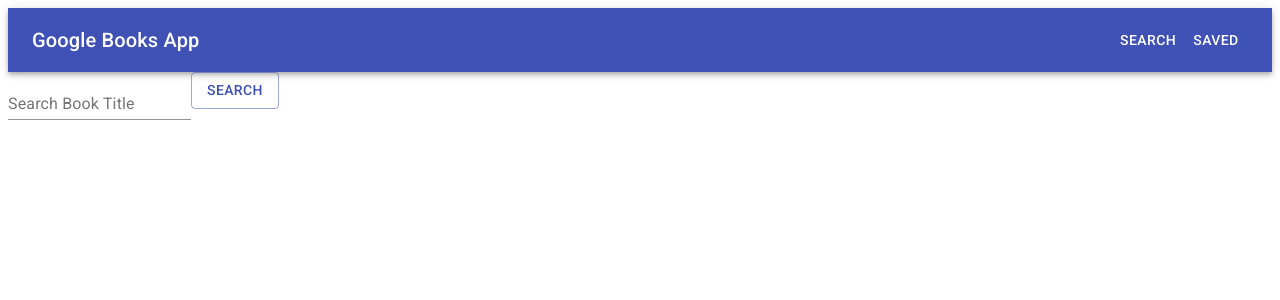
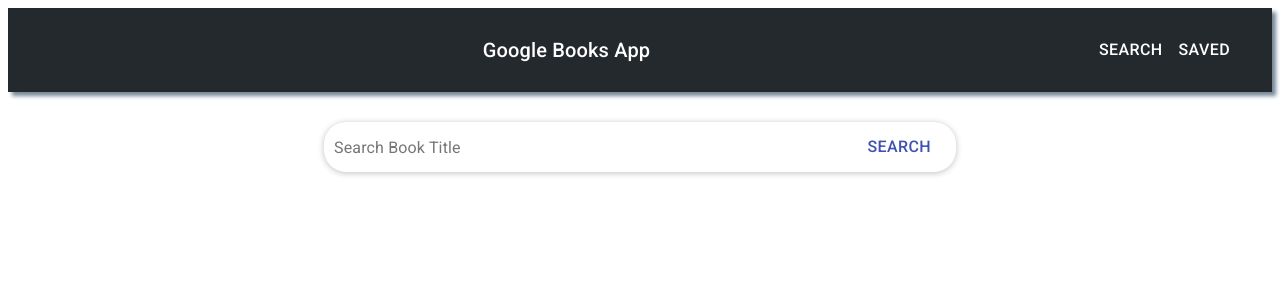
Before and after one commit to hoyeoness9837/googlebooksearch_react, a React (Create React App) app in the folder client/: page / in a window 1280 px wide. Shown: the top 300 px of the page. Built offline with nearby package versions, Linux system fonts and the light colour scheme.

Commit message:
added inhenced stylings, fixed errors when user search without input, empty img link or auther.

```diff
--- a/client/src/components/Navbar/Navbar.js
+++ b/client/src/components/Navbar/Navbar.js
@@ -5,8 +5,7 @@
 import Toolbar from '@material-ui/core/Toolbar'
 import Typography from '@material-ui/core/Typography'
 import Button from '@material-ui/core/Button'
-import IconButton from '@material-ui/core/IconButton'
-import MenuIcon from '@material-ui/icons/Menu'
+import './navbar.css'
 
 const useStyles = makeStyles((theme) => ({
   root: {
--- /dev/null
+++ b/client/src/components/Navbar/navbar.css
@@ -0,0 +1,3 @@
+.MuiAppBar-colorPrimary {
+  background-color: #24292E !important;
+}
--- a/client/src/pages/Home/Home.js
+++ b/client/src/pages/Home/Home.js
@@ -3,33 +3,25 @@
 import TextField from '@material-ui/core/TextField';
 import Card from '@material-ui/core/Card';
 import CardActions from '@material-ui/core/CardActions';
-import CardContent from '@material-ui/core/CardContent';
 import CardMedia from '@material-ui/core/CardMedia';
 import Button from '@material-ui/core/Button';
-import Typography from '@material-ui/core/Typography';
 import CardHeader from '@material-ui/core/CardHeader';
-import Avatar from '@material-ui/core/Avatar';
 import axios from 'axios';
-import { FormHelperText } from '@material-ui/core';
+import './home.css';
 
 const useStyles = makeStyles({
   root: {
     display: 'flex',
-    width: 'fitContent',
-    border: '1px solid green',
     margin: '10px 10px',
-    backgroundSize: 'auto',
   },
   media: {
-    margin: 'auto',
-    width: '20vw',
-    height: '10vh',
+    width: '100%',
+    height: '20vh',
   },
 });
 
 const Home = () => {
   const classes = useStyles();
-
   const [bookState, setBookState] = useState({
     search: '',
     books: [],
@@ -39,40 +31,45 @@
     setBookState({ ...bookState, [event.target.name]: event.target.value });
   };
 
-  bookState.handleSearchBook = (event) => {
+  bookState.handleSearchBook = async (event) => {
     event.preventDefault();
-    axios
-      .get(`/api/books/${bookState.search}`)
-      .then(({ data }) => {
-        console.log(data);
-        setBookState({ ...bookState, books: data });
-      })
-      .catch((err) => console.error(err));
+    if (bookState.search.length > 0) {
+      await axios
+        .get(`/api/books/${bookState.search}`)
+        .then(({ data }) => {
+          setBookState({ ...bookState, books: data });
+        })
+        .catch((err) => console.error(err));
+    }
   };
 
-  bookState.handleSaveBook = (book) => {
-    axios
+  bookState.handleSaveBook = async (book) => {
+    await axios
       .post('/api/books', {
         title: book.volumeInfo.title,
-        author: book.volumeInfo.authors[0],
+        author: JSON.stringify(
+          book.volumeInfo.authors && book.volumeInfo.authors[0]
+        ),
         description: book.volumeInfo.description,
-        image: book.volumeInfo.imageLinks.smallThumbnail,
+        image:
+          book.volumeInfo.imageLinks &&
+          book.volumeInfo.imageLinks.smallThumbnail,
         link: book.volumeInfo.previewLink,
         bookId: book.id,
       })
       .then(() => {
         const books = bookState.books;
-        const gifsFiltered = books.filter(
+        const booksFiltered = books.filter(
           (googleBook) => googleBook.id !== book.id
         );
-        setBookState({ ...bookState, books: gifsFiltered });
+        setBookState({ ...bookState, books: booksFiltered });
       })
       .catch((err) => console.error(err));
   };
 
   return (
     <>
-      <form onSubmit={bookState.handleSearchBook}>
+      <form className='home__searh__form' onSubmit={bookState.handleSearchBook}>
         <TextField
           label='Search Book Title'
           name='search'
@@ -87,24 +84,31 @@
           Search
         </Button>
       </form>
-      <div>
+      <section className='search_results'>
         {bookState.books.map((book) => (
           <Card className={classes.root}>
             <CardHeader
               title={book.volumeInfo.title}
-              subheader={`Written by ${book.volumeInfo.authors[0]}`}
+              subheader={`Written by ${
+                book.volumeInfo.authors &&
+                JSON.stringify(book.volumeInfo.authors[0])
+              }`}
             />
             <CardMedia
               style={{
-                backgroundSize: 'auto'}}
+                backgroundSize: 'auto',
+              }}
               className={classes.media}
-              image={book.volumeInfo.imageLinks.smallThumbnail}
+              image={
+                book.volumeInfo.imageLinks &&
+                book.volumeInfo.imageLinks.smallThumbnail
+              }
               title={book.volumeInfo.title}
             />
             <CardActions>
               <Button
                 size='small'
-                color='primary'
+                color='secondary'
                 onClick={() => bookState.handleSaveBook(book)}
               >
                 Save
@@ -119,7 +123,7 @@
             </CardActions>
           </Card>
         ))}
-      </div>
+      </section>
     </>
   );
 };
--- /dev/null
+++ b/client/src/pages/Home/home.css
@@ -0,0 +1,70 @@
+.home__searh__form {
+  display: flex;
+  box-sizing: border-box;
+  padding: 10px;
+  width: 50%;
+  margin: auto;
+  margin-top: 30px;
+  box-shadow: 0 1px 6px 0 rgba(32, 33, 36, 0.28);
+  border-radius: 22px;
+  line-height: 50px;
+  height: 50px;
+  align-items: center;
+  justify-content: space-between;
+}
+
+.MuiInputBase-input {
+  padding-bottom: 22px !important;
+  padding-left: 22px !important;
+}
+
+.MuiButton-outlinedPrimary {
+  border: none !important;
+}
+
+.MuiInput-underline::before,
+.MuiInput-underline::after {
+  border-bottom: none !important;
+}
+
+.search_results {
+  position: absolute;
+  width: 100vw;
+  box-sizing: border-box;
+  display: flex;
+  flex-wrap: wrap;
+  justify-content: center;
+}
+
+.MuiButton-label {
+  font-size: 1rem;
+}
+
+.MuiPaper-root {
+  display: flex;
+  flex-direction: column;
+  width: 15rem;
+  box-shadow: 4px 4px 4px #778899 !important;
+}
+
+.MuiCardMedia-root {
+  margin: auto;
+  background-size: contain !important;
+  width: 8rem;
+  height: 12rem;
+}
+
+.makeStyles-media-6 {
+  height: auto;
+}
+
+.MuiCardActions-root {
+  justify-content: center;
+}
+
+.MuiCardHeader-root {
+  height: 10em;
+  margin-bottom: 10px;
+  padding: 0px!important;
+  border-bottom: 1px solid #778899;
+}
--- a/client/src/pages/Saved/Saved.js
+++ b/client/src/pages/Saved/Saved.js
@@ -1,28 +1,21 @@
 import React, { useState, useEffect } from 'react';
 import { makeStyles } from '@material-ui/core/styles';
-import TextField from '@material-ui/core/TextField';
 import Card from '@material-ui/core/Card';
 import CardActions from '@material-ui/core/CardActions';
-import CardContent from '@material-ui/core/CardContent';
 import CardMedia from '@material-ui/core/CardMedia';
 import Button from '@material-ui/core/Button';
-import Typography from '@material-ui/core/Typography';
 import CardHeader from '@material-ui/core/CardHeader';
-import Avatar from '@material-ui/core/Avatar';
 import axios from 'axios';
+import './saved.css'
 
 const useStyles = makeStyles({
   root: {
     display: 'flex',
-    width: 'fitContent',
-    border: '1px solid green',
     margin: '10px 10px',
-    backgroundSize: 'auto',
   },
   media: {
-    margin: 'auto',
-    width: '20vw',
-    height: '10vh',
+    width: '100%',
+    height: '20vh',
   },
 });
 
@@ -42,8 +35,8 @@
       .catch((err) => console.error(err));
   }, []);
 
-  bookState.handleDeleteBook = (book) => {
-    axios
+  bookState.handleDeleteBook = async (book) => {
+    await axios
       .delete(`/api/books/${book._id}`)
       .then(() => {
         const books = JSON.parse(JSON.stringify(bookState.books));
@@ -56,12 +49,12 @@
   };
 
   return (
-    <div>
+    <section className='search_results'>
       {bookState.books.map((book) => (
         <Card className={classes.root}>
           <CardHeader
             title={book.title}
-            subheader={`Written by ${book.authors}`}
+            subheader={`Written by ${book.author}`}
           />
           <CardMedia
             style={{
@@ -77,7 +70,7 @@
               color='secondary'
               onClick={() => bookState.handleDeleteBook(book)}
             >
-              Delete
+              UnSave
             </Button>
             <Button size='small' color='primary' href={book.link}>
               View
@@ -85,7 +78,7 @@
           </CardActions>
         </Card>
       ))}
-    </div>
+    </section>
   );
 };
 
--- /dev/null
+++ b/client/src/pages/Saved/saved.css
@@ -0,0 +1,37 @@
+.search_results {
+  position: absolute;
+  width: 100vw;
+  box-sizing: border-box;
+  display: flex;
+  flex-wrap: wrap;
+  justify-content: center;
+}
+
+.MuiButton-label {
+  font-size: 1rem;
+}
+
+.MuiPaper-root {
+  padding: 10px;
+  text-align: center;
+  box-sizing: border-box;
+  display: flex;
+  flex-direction: column;
+  width: 15rem;
+  box-shadow: 4px 4px 4px #778899 !important;
+}
+
+.MuiCardMedia-root {
+  margin: auto;
+  background-size: contain !important;
+  width: 8rem;
+  height: 12rem;
+}
+
+.makeStyles-media-6 {
+  height: auto;
+}
+
+.MuiCardActions-root {
+  justify-content: center;
+}
```
Also changed, not shown: 2 other files (tests, documents, lock files or other folders).
